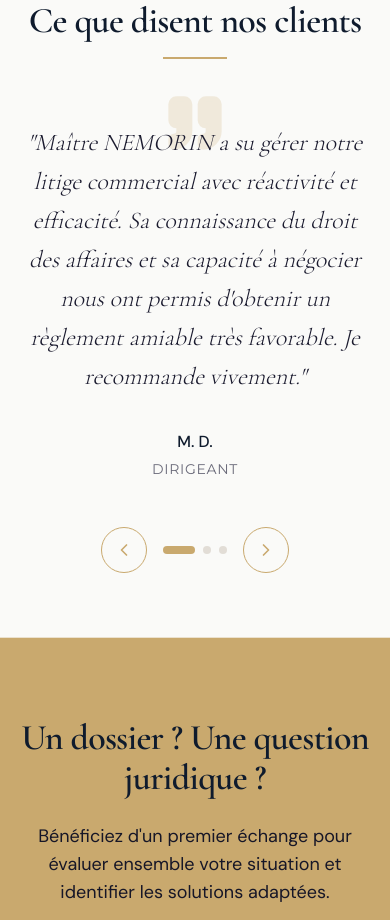
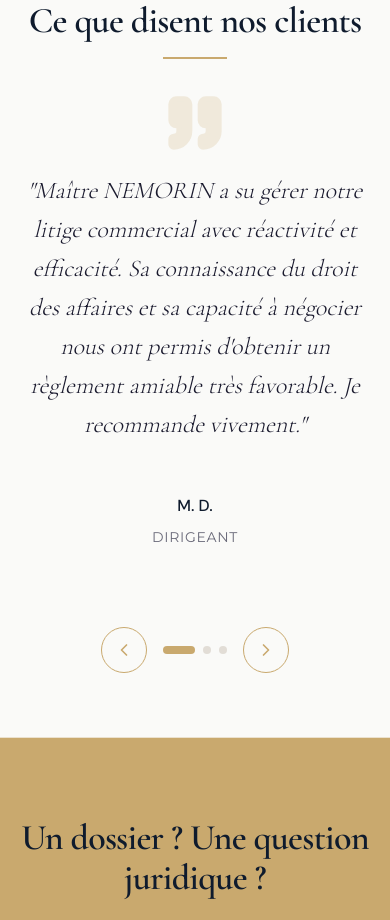
Before and after one commit to jahirlpro-fr/NEMORIN-SITE, a Next.js app: page / in a window 390 px wide. Shown: the part 6100-7020 px from the top of the page. Built offline with nearby package versions, Linux system fonts and the light colour scheme; no server answers.

Commit message:
Edit /src/components/home/TestimonialsSlider.tsx

```diff
--- a/src/components/home/TestimonialsSlider.tsx
+++ b/src/components/home/TestimonialsSlider.tsx
@@ -35,7 +35,7 @@ export function TestimonialsSlider() {
           </div>
 
           {/* Testimonial content */}
-          <div className="relative min-h-[280px] flex items-center justify-center">
+                  <div className="relative min-h-[280px] flex items-center justify-center pt-12">
             <AnimatePresence mode="wait">
               <motion.div
                 key={currentIndex}
@@ -46,12 +46,12 @@ export function TestimonialsSlider() {
                 className="text-center max-w-3xl"
               >
                 {/* Quote */}
-                <blockquote className="font-display font-light text-2xl md:text-3xl text-text italic leading-relaxed mb-8">
-                  "{current.quote}"
-                </blockquote>
+                              <blockquote className="font-display font-light text-2xl md:text-3xl text-text italic leading-relaxed mb-12">
+                                  "{current.quote}"
+                              </blockquote>
 
-                {/* Author */}
-                <div className="space-y-1">
+                              {/* Author */}
+                              <div className="space-y-2 mb-8">
                   <p className="font-body font-medium text-primary">
                     {current.name}
                   </p>
```
